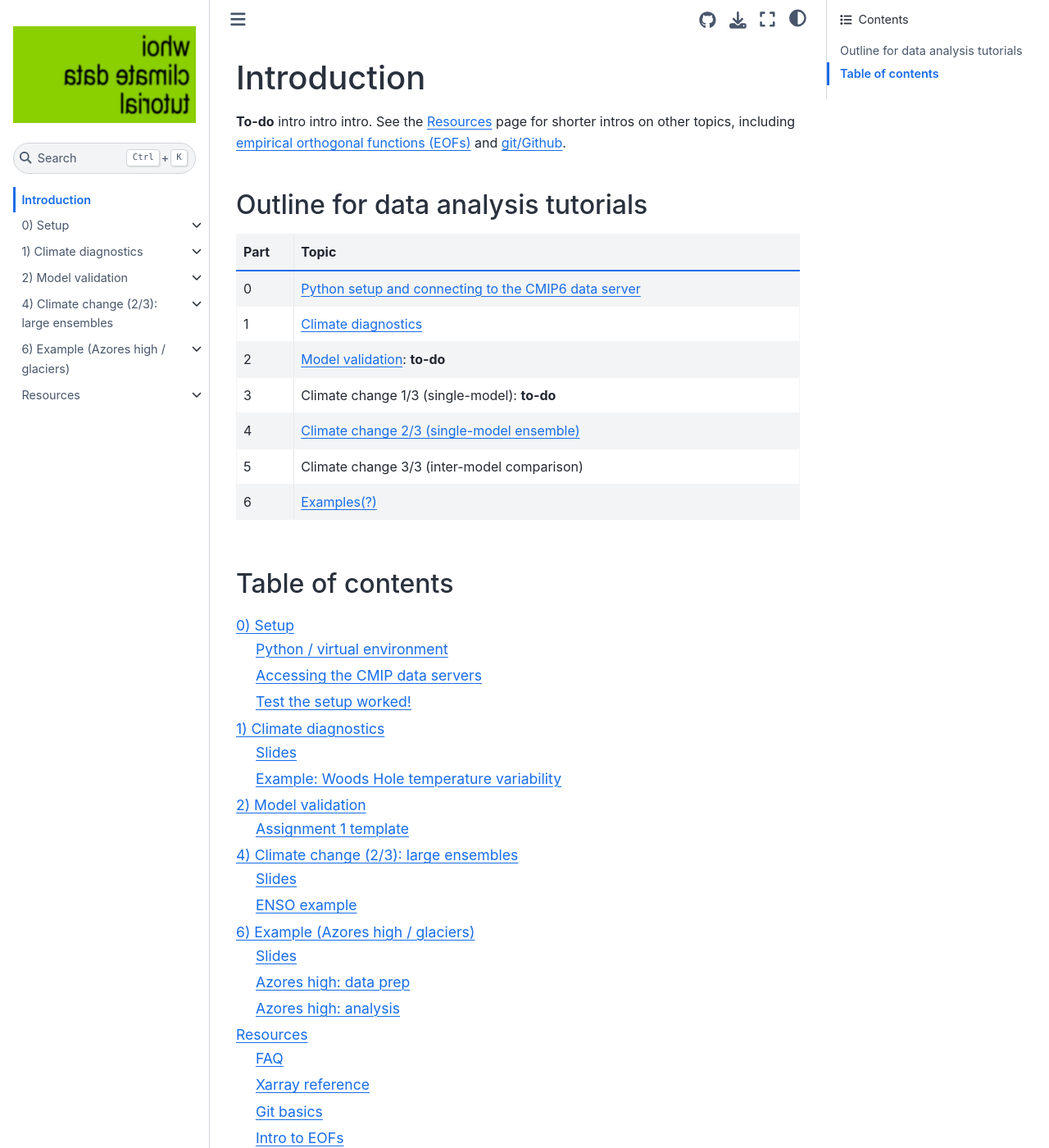
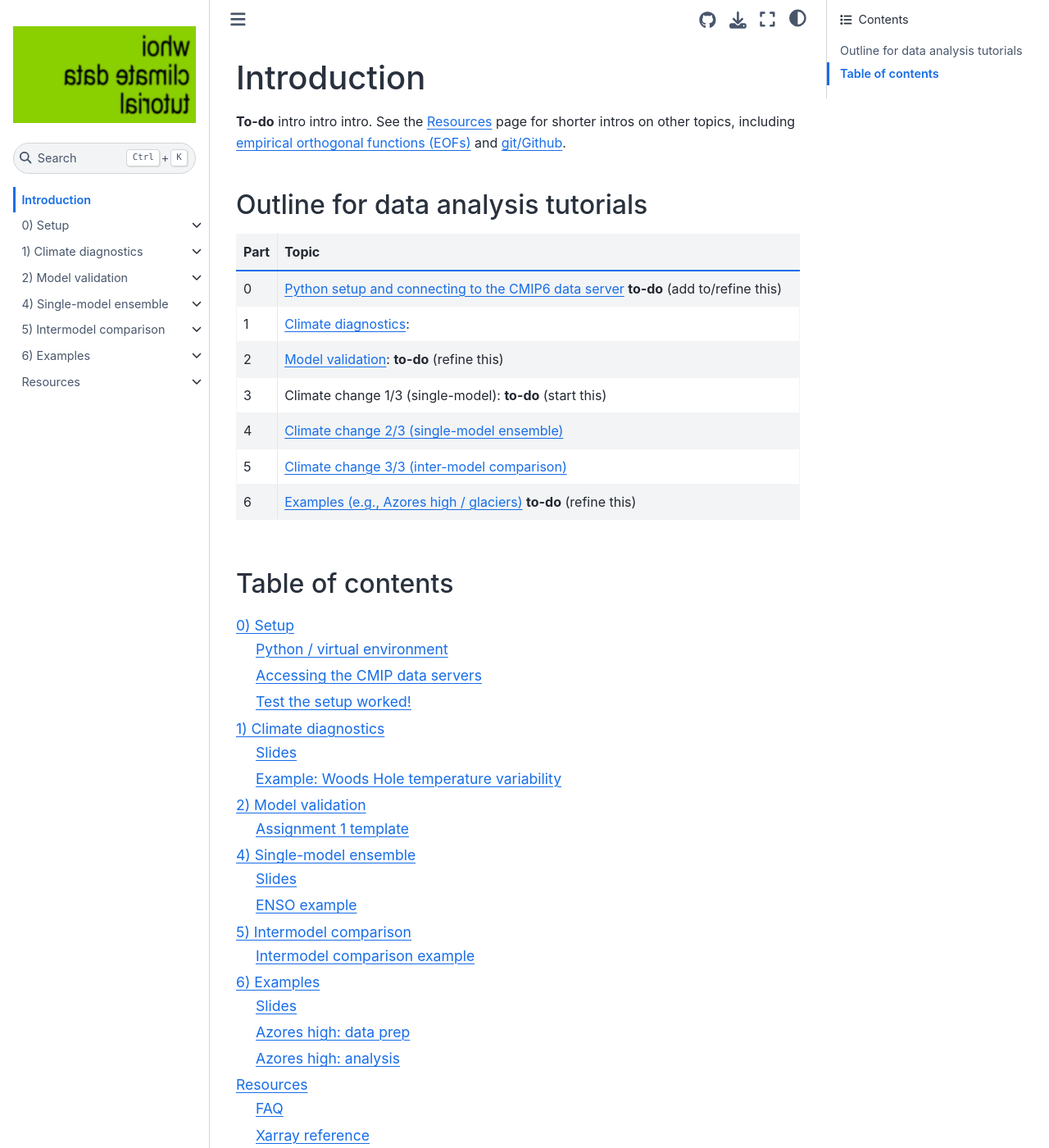
Before and after one commit to ktcarr/whoi-climate-tutorial_2025, a Jupyter Book: the page built from docs/pages/intro.md, in a window 1280 px wide and 1400 px high. Shown: the whole window at 82% size. Built offline with Jupyter Book 1.0.4 settings and Sphinx 7.4.7 and the Sphinx Book theme 1.1.4, drawn with Linux system fonts in a browser that asks for light colours; pages that are not in the unit, such as notebooks, are missing from menus.

````diff
--- a/docs/_toc.yml
+++ b/docs/_toc.yml
@@ -13,8 +13,8 @@ chapters:
   sections:
   - url: https://docs.google.com/presentation/d/1DZRXfNPGTo16g4iyo0TyZzevw06dgi5qklZvJoqnEQw/edit?usp=sharing
     title: Slides
-  - file: pages/data_analysis/example.md
-- file: pages/model_validation/overview.ipynb
+  - file: pages/data_analysis/example.ipynb
+- file: pages/model_validation/overview
   sections:
   - file: pages/model_validation/model_validation_stub.ipynb
 - file: pages/single_model_ensemble/overview
@@ -22,6 +22,9 @@ chapters:
   - url: https://docs.google.com/presentation/d/18Rp-7hCtp8fYvdGVZOlwaS4b_-PtmIVTkmM529wNN1Q/edit?usp=sharing
     title: Slides
   - file: pages/single_model_ensemble/ENSO_example
+- file: pages/intermodel_comp/overview
+  sections:
+  - file: pages/intermodel_comp/example.ipynb
 - file: pages/tutorial_11-7/overview
   sections:
   - url: https://docs.google.com/presentation/d/1bAFB9mO22WYc6El3nojJgDyJqpis6xx5XXz0Tj2rMbI/edit?usp=sharing
--- /dev/null
+++ b/docs/pages/intermodel_comp/overview.md
@@ -0,0 +1,6 @@
+# 5) Intermodel comparison
+
+To do...
+
+```{tableofcontents}
+```
--- a/docs/pages/intro.md
+++ b/docs/pages/intro.md
@@ -5,13 +5,13 @@
 ## Outline for data analysis tutorials
 Part | Topic
 -- | --
-0 | [Python setup and connecting to the CMIP6 data server](setup/setup.md)
-1 | [Climate diagnostics](data_analysis/overview.md)
-2 | [Model validation](model_validation/overview.md): **to-do**
-3 | Climate change 1/3 (single-model): **to-do**
+0 | [Python setup and connecting to the CMIP6 data server](setup/setup.md) **to-do** (add to/refine this)
+1 | [Climate diagnostics](data_analysis/overview.md):
+2 | [Model validation](model_validation/overview.md): **to-do** (refine this)
+3 | Climate change 1/3 (single-model): **to-do** (start this)
 4 | [Climate change 2/3 (single-model ensemble)](single_model_ensemble/overview.md)
-5 | Climate change 3/3 (inter-model comparison)
-6 | [Examples(?)](tutorial_11-7/overview.md)
+5 | [Climate change 3/3 (inter-model comparison)](intermodel_comp/overview.md)
+6 | [Examples (e.g., Azores high / glaciers)](tutorial_11-7/overview.md) **to-do** (refine this)
 
 
 ## Table of contents
--- a/docs/pages/single_model_ensemble/overview.md
+++ b/docs/pages/single_model_ensemble/overview.md
@@ -1,4 +1,4 @@
-# 4) Climate change (2/3): large ensembles
+# 4) Single-model ensemble
 
 The goal of this tutorial is to improve understanding of climate modes and how to study them using an ensemble of climate simulations. In Assignment 3 you'll be analyzing a particular climate mode using (part of) the CESM large ensemble. In the tutorial, we'll focus on an example mode, the El Niño - Southern Oscillation (ENSO). We'll start by recapping the physics of ENSO before digging into *how* to analyze ENSO in the ensemble of simulations. We'll look at how to compute/plot spatial and temporal characteristics of ENSO and assess how these characteristics change over time.
 
````
Also changed, not shown: docs/pages/tutorial_11-7/overview.md (+1 -1 lines), docs/pages/intermodel_comp/example.ipynb (added).
